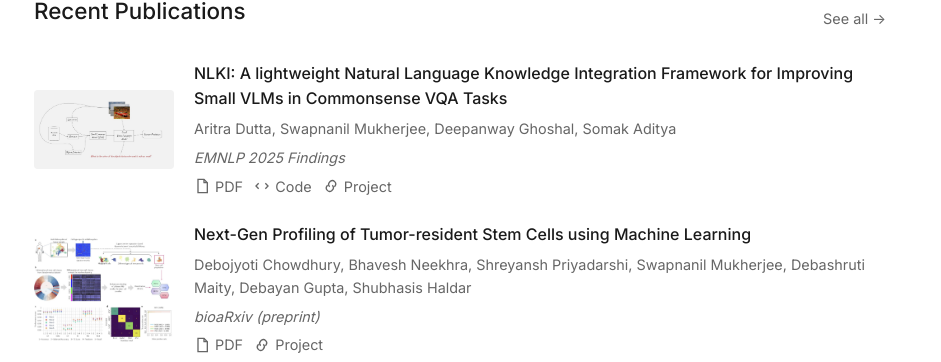
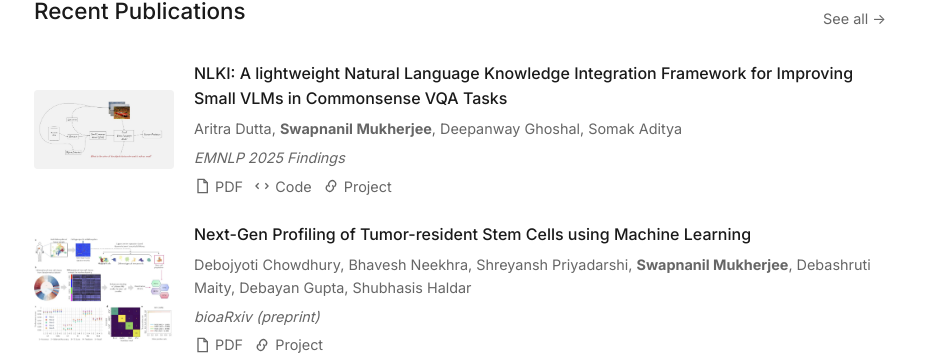
Before and after one commit to SwapnanilMukherjee/swapnanilmukherjee.github.io, a Jekyll site: the page built from index.md, in a window 1280 px wide and 1400 px high, scrolled down 96 px. Shown: the part 650-1012 px from the top of the window, without its empty margins (180-1121 px from the left). Built offline with Jekyll 4.4.1, drawn with Linux system fonts in a browser that asks for light colours.

Commit message:
fixed author me

```diff
--- a/assets/css/main.css
+++ b/assets/css/main.css
@@ -82,7 +82,7 @@ p a:hover {color: var(--text); text-decoration: underline dotted; transition: 10
 .publication-content h3 a { color: var(--text); text-decoration: none; }
 .publication-content h3 a:hover { text-decoration: underline; }
 .authors { font-size: 0.9rem; color: var(--muted); margin-bottom: 0.35rem; }
-.author-me { text-decoration: bold; }
+.author-me { font-weight: bold; }
 .venue { font-size: 0.9rem; color: var(--muted); margin-bottom: 0.35rem; }
 .publication-links { display: flex; gap: 0.7rem; font-size: 0.9rem; }
 .publication-links a { color: var(--muted); text-decoration: none; display: inline-flex; align-items: center; gap: 5px; }
```
